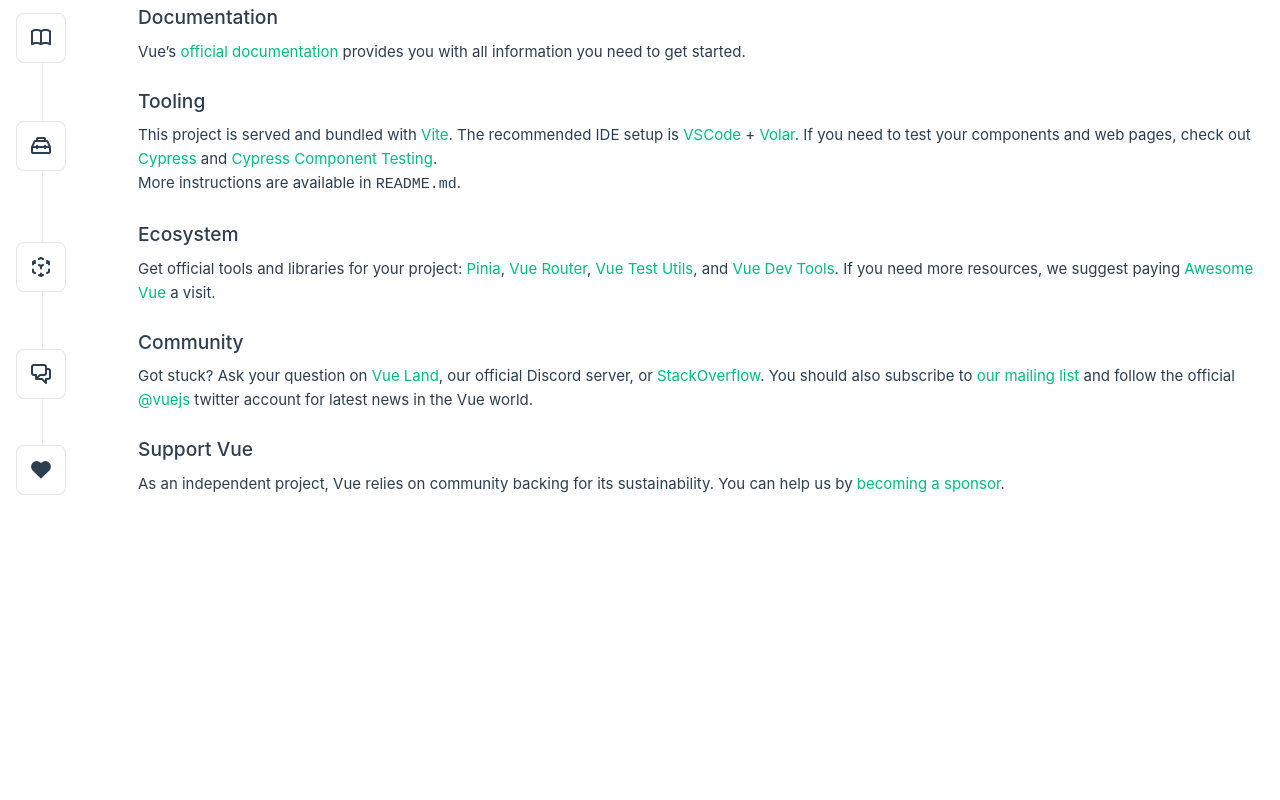
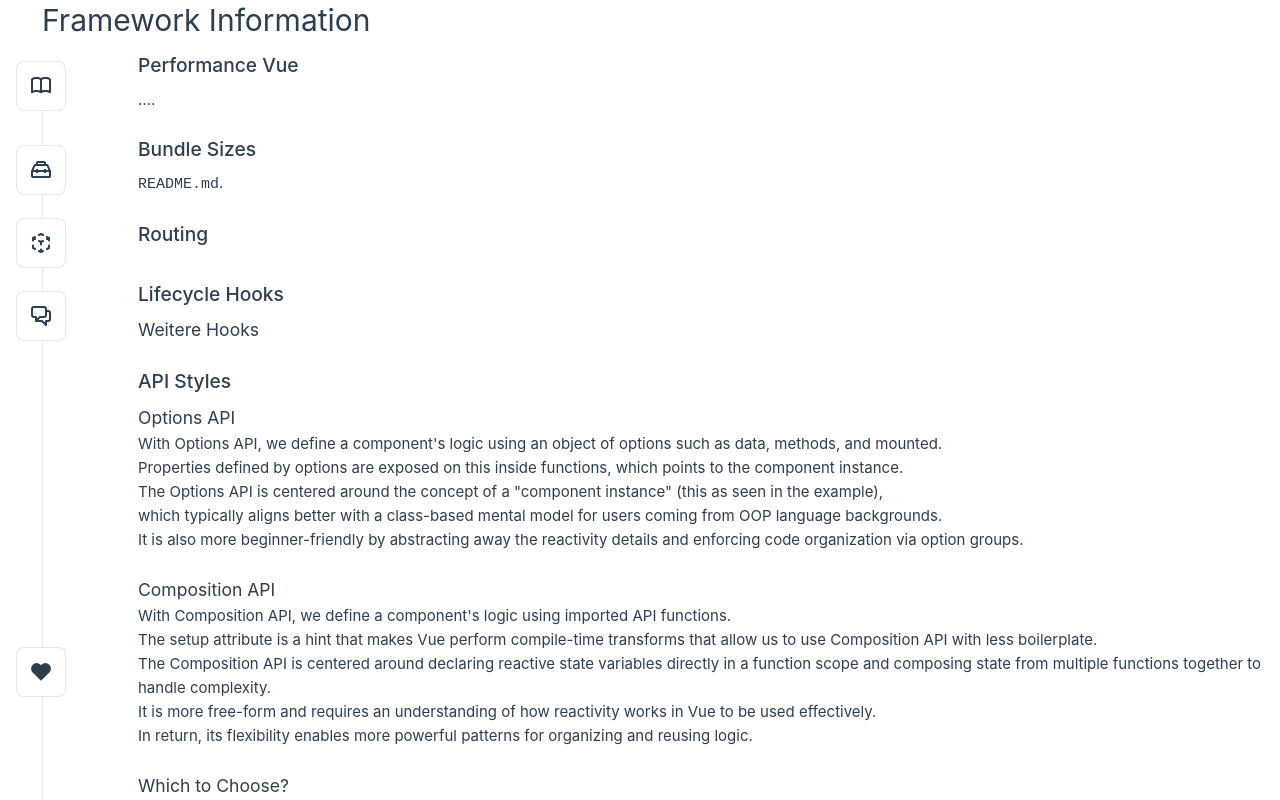
Before and after one commit to MaxTyrchan/VueSampleApp, a Vue app: page / in a window 1280 px wide. Shown: the part 480-1280 px from the top of the page. Before the commit the page ends 1034 px from the top, so only its background shows below. Built offline with nearby package versions, Linux system fonts and the light colour scheme.

Commit message:
Finished Page

```diff
--- a/src/components/TheWelcome.vue
+++ b/src/components/TheWelcome.vue
@@ -9,119 +9,104 @@
 
 <template>
   <div class="welcome">
+    <h1>Framework Information</h1>
     <WelcomeItem>
       <template #icon>
         <DocumentationIcon />
       </template>
-      <template #heading>Documentation</template>
-
-      Vue’s
-      <a href="https://vuejs.org/" target="_blank" rel="noopener"
-        >official documentation</a
-      >
-      provides you with all information you need to get started.
+      <template #heading>Performance Vue</template> ....
     </WelcomeItem>
 
     <WelcomeItem>
       <template #icon>
         <ToolingIcon />
       </template>
-      <template #heading>Tooling</template>
-
-      This project is served and bundled with
-      <a
-        href="https://vitejs.dev/guide/features.html"
-        target="_blank"
-        rel="noopener"
-        >Vite</a
-      >. The recommended IDE setup is
-      <a href="https://code.visualstudio.com/" target="_blank" rel="noopener"
-        >VSCode</a
-      >
-      +
-      <a
-        href="https://github.com/johnsoncodehk/volar"
-        target="_blank"
-        rel="noopener"
-        >Volar</a
-      >. If you need to test your components and web pages, check out
-      <a href="https://www.cypress.io/" target="_blank" rel="noopener"
-        >Cypress</a
-      >
-      and
-      <a href="https://on.cypress.io/component" target="_blank"
-        >Cypress Component Testing</a
-      >.
-
-      <br />
-
-      More instructions are available in <code>README.md</code>.
+      <template #heading>Bundle Sizes</template>
+      <code>README.md</code>.
     </WelcomeItem>
 
     <WelcomeItem>
       <template #icon>
         <EcosystemIcon />
       </template>
-      <template #heading>Ecosystem</template>
-
-      Get official tools and libraries for your project:
-      <a href="https://pinia.vuejs.org/" target="_blank" rel="noopener">Pinia</a
-      >,
-      <a href="https://router.vuejs.org/" target="_blank" rel="noopener"
-        >Vue Router</a
-      >,
-      <a href="https://test-utils.vuejs.org/" target="_blank" rel="noopener"
-        >Vue Test Utils</a
-      >, and
-      <a href="https://github.com/vuejs/devtools" target="_blank" rel="noopener"
-        >Vue Dev Tools</a
-      >. If you need more resources, we suggest paying
-      <a
-        href="https://github.com/vuejs/awesome-vue"
-        target="_blank"
-        rel="noopener"
-        >Awesome Vue</a
-      >
-      a visit.
+      <template #heading>Routing</template>
     </WelcomeItem>
 
     <WelcomeItem>
       <template #icon>
         <CommunityIcon />
       </template>
-      <template #heading>Community</template>
-
-      Got stuck? Ask your question on
-      <a href="https://chat.vuejs.org" target="_blank" rel="noopener"
-        >Vue Land</a
-      >, our official Discord server, or
-      <a
-        href="https://stackoverflow.com/questions/tagged/vue.js"
-        target="_blank"
-        rel="noopener"
-        >StackOverflow</a
-      >. You should also subscribe to
-      <a href="https://news.vuejs.org" target="_blank" rel="noopener"
-        >our mailing list</a
-      >
-      and follow the official
-      <a href="https://twitter.com/vuejs" target="_blank" rel="noopener"
-        >@vuejs</a
-      >
-      twitter account for latest news in the Vue world.
+      <template #heading>Lifecycle Hooks</template>
+      <h3>Weitere Hooks</h3>
     </WelcomeItem>
 
     <WelcomeItem>
       <template #icon>
         <SupportIcon />
       </template>
-      <template #heading>Support Vue</template>
-
-      As an independent project, Vue relies on community backing for its
-      sustainability. You can help us by
-      <a href="https://vuejs.org/sponsor/" target="_blank" rel="noopener"
-        >becoming a sponsor</a
-      >.
+      <template #heading>API Styles</template>
+      <h3>Options API</h3>
+      With Options API, we define a component's logic using an object of options
+      such as data, methods, and mounted.<br />
+      Properties defined by options are exposed on this inside functions, which
+      points to the component instance.<br />
+      The Options API is centered around the concept of a "component instance"
+      (this as seen in the example),<br />
+      which typically aligns better with a class-based mental model for users
+      coming from OOP language backgrounds.<br />
+      It is also more beginner-friendly by abstracting away the reactivity
+      details and enforcing code organization via option groups.<br />
+      <br />
+      <h3>Composition API</h3>
+      With Composition API, we define a component's logic using imported API
+      functions.<br />
+      The setup attribute is a hint that makes Vue perform compile-time
+      transforms that allow us to use Composition API with less boilerplate.<br />
+      The Composition API is centered around declaring reactive state variables
+      directly in a function scope and composing state from multiple functions
+      together to handle complexity.<br />
+      It is more free-form and requires an understanding of how reactivity works
+      in Vue to be used effectively.<br />
+      In return, its flexibility enables more powerful patterns for organizing
+      and reusing logic.<br />
+      <br />
+      <h3>Which to Choose?​</h3>
+      Both API styles are fully capable of covering common use cases.<br />
+      They are different interfaces powered by the exact same underlying
+      system.<br />
+      In fact, the Options API is implemented on top of the Composition API!<br />
+      The fundamental concepts and knowledge about Vue are shared across the two
+      styles.<br />For production use:<br />
+      - Go with Options API if you are not using build tools, or plan to use Vue
+      primarily in low-complexity scenarios, e.g. progressive enhancement.<br />
+      - Go with Composition API + Single-File Components if you plan to build
+      full applications with Vue
+    </WelcomeItem>
+    <WelcomeItem>
+      <template #icon>
+        <DocumentationIcon />
+      </template>
+      <template #heading
+        >Reactive Code (Declarative vs. Imperative Coding)</template
+      >
+      <h3>Declaring Reactive State</h3>
+      - We can create a reactive object or array with the reactive()
+      function.<br />
+      - To use reactive state in a component's template, declare and return them
+      from a component's setup() function.<br />
+      - Similarly, we can declare functions that mutate reactive state in the
+      same scope and expose them as methods alongside the state.<br />
+      <br />
+      <h3>Reactive Variables with ref()</h3>
+      To address the limitations of reactive(), Vue also provides a ref()
+      function which allows us to create reactive "refs" that can hold any value
+      type.<br />
+    </WelcomeItem>
+    <WelcomeItem>
+      <template #icon>
+        <ToolingIcon />
+      </template>
+      <template #heading>Dependency Injection</template> ....
     </WelcomeItem>
   </div>
 </template>
--- a/src/views/AboutView.vue
+++ b/src/views/AboutView.vue
@@ -1,5 +1,6 @@
 <template>
   <div class="about">
     <h1>This is an about page</h1>
+    <p>And some Text</p>
   </div>
 </template>
```
Also changed, not shown: 1 other file (tests, documents, lock files or other folders).
